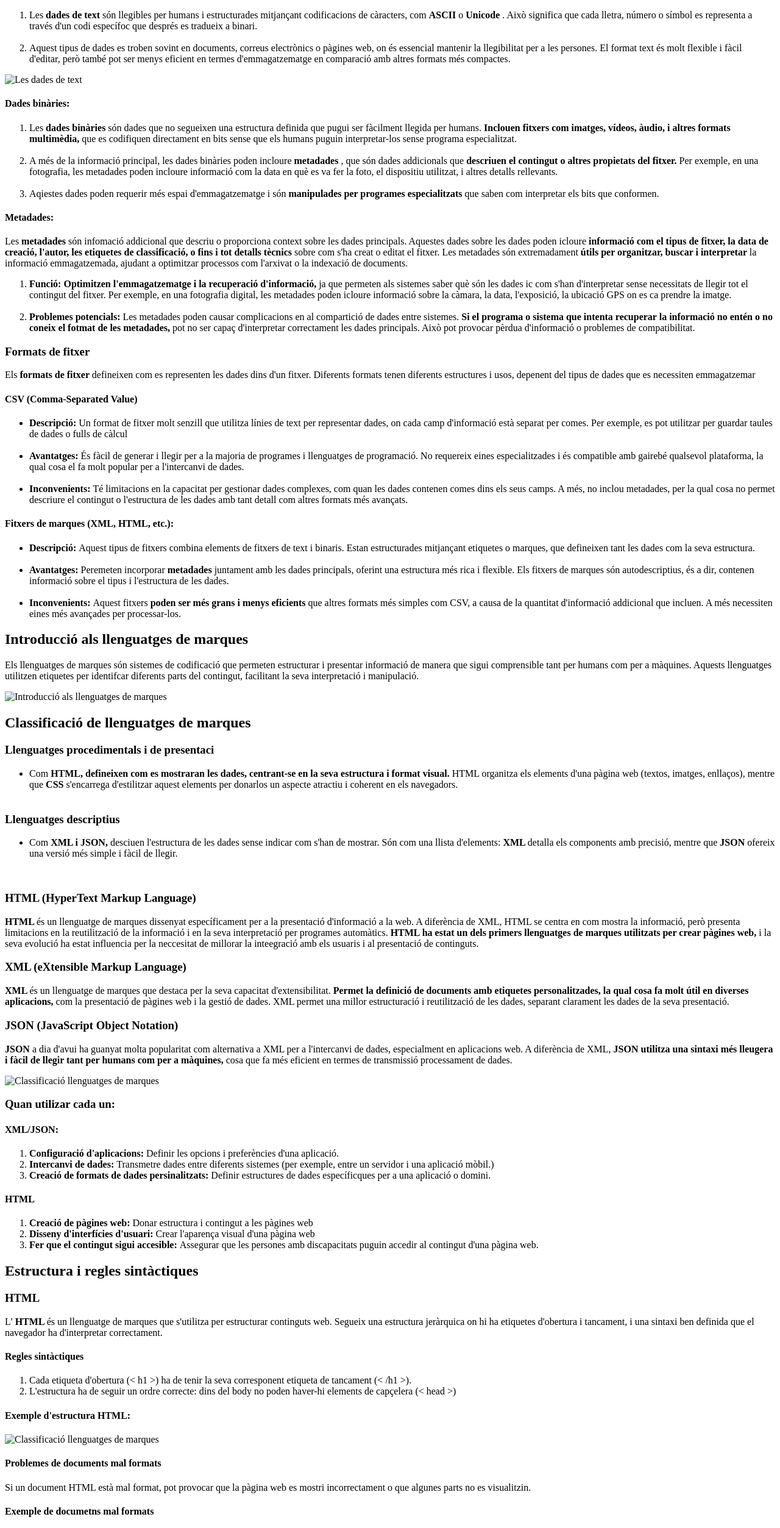
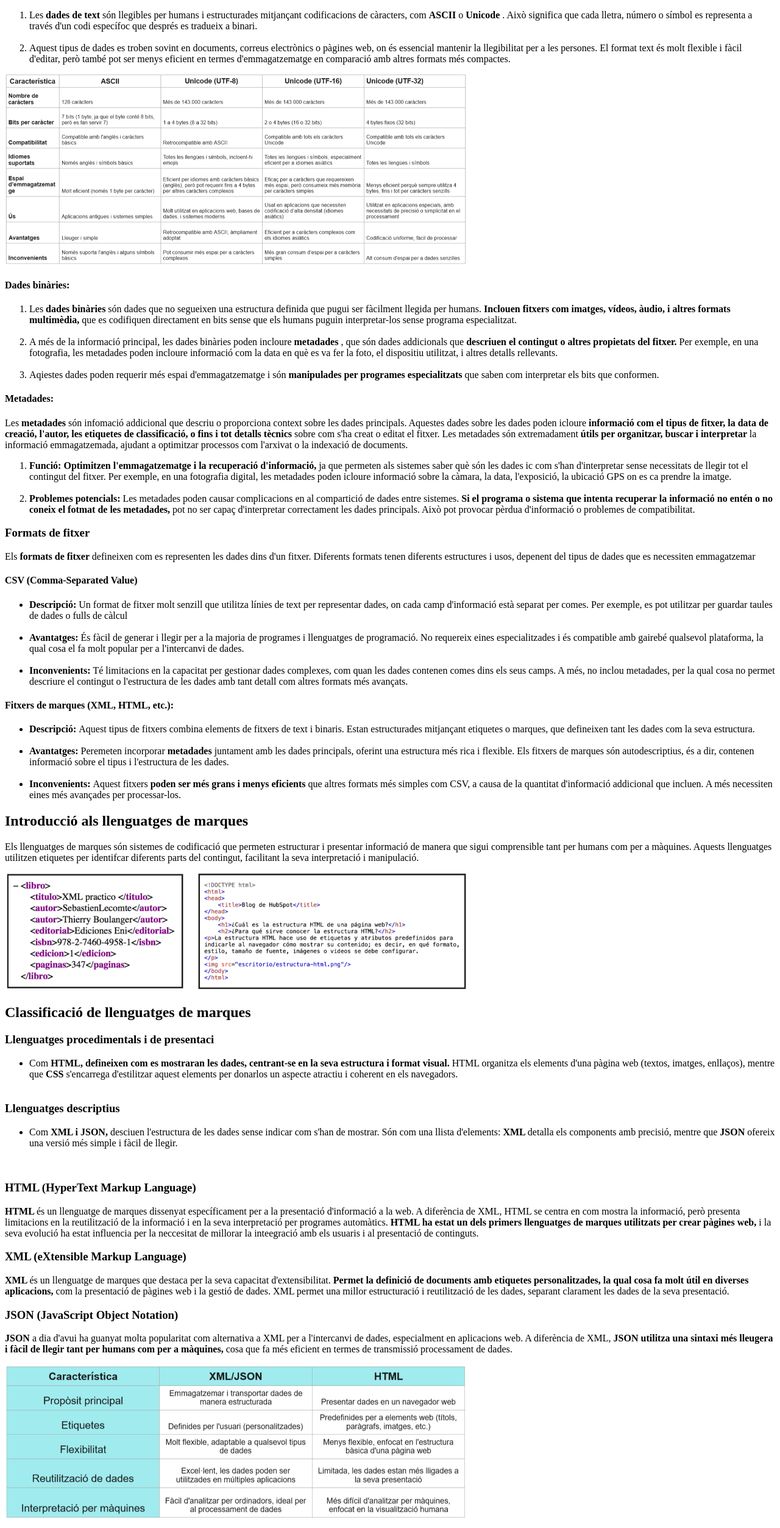
Before and after one commit to JeremyHernandez123/Projecte-apunts, a plain HTML site: page Unitat1.html in a window 1280 px wide. Shown: the part 1080-3586 px from the top of the page at 61% size. Drawn offline with Linux system fonts and the light colour scheme; files whose address does not match are found by name.

Commit message:
Edició 4

```diff
--- a/Unitat1.html
+++ b/Unitat1.html
@@ -57,7 +57,7 @@
 
 	 		<li> Aquest tipus de dades es troben sovint en documents, correus electrònics o pàgines web, on és essencial mantenir la llegibilitat per a les persones. El format text és molt flexible i fàcil d'editar, però també pot ser menys eficient en termes d'emmagatzematge en comparació amb altres formats més compactes. </li>
 	 	</ol>
-	 	<img src="Les dades de text.png" alt="Les dades de text" style="width: 60%">
+	 	<img src="Estorage/Les dades de text.png" alt="Les dades de text" style="width: 60%">
 
 	 <h4> Dades binàries: </h4>
 	 	<ol>
@@ -94,7 +94,7 @@
 
 	 <h2> Introducció als llenguatges de marques </h2>
 	 	<p> Els llenguatges de marques són sistemes de codificació que permeten estructurar i presentar informació de manera que sigui comprensible tant per humans com per a màquines. Aquests llenguatges utilitzen etiquetes per identifcar diferents parts del contingut, facilitant la seva interpretació i manipulació. </p>
-	 	<img src="Introducció als llenguatges de marques.png" alt="Introducció als llenguatges de marques" style="width: 60%">
+	 	<img src="Estorage/Introducció als llenguatges de marques.png" alt="Introducció als llenguatges de marques" style="width: 60%">
 
 	 <h2> Classificació de llenguatges de marques </h2>
 	 <h3> Llenguatges procedimentals i de presentaci </h3>
@@ -113,7 +113,7 @@
 	 <h3> JSON (JavaScript Object Notation) </h3>
 	 	<p> <b> JSON </b> a dia d'avui ha guanyat molta popularitat com alternativa a XML per a l'intercanvi de dades, especialment en aplicacions web. A diferència de XML, <b> JSON utilitza una sintaxi més lleugera i fàcil de llegir tant per humans com per a màquines, </b> cosa que fa més eficient en termes de transmissió processament de dades. </p>
 
-	 <img src="Classificació de llenguatges de marques.png" alt="Classificació llenguatges de marques" style="width: 60%">
+	 <img src="Estorage/Classificació de llenguatges de marques.png" alt="Classificació llenguatges de marques" style="width: 60%">
 
 	 <h3> Quan utilizar cada un: </h3>
 	 <h4> XML/JSON: </h4>
@@ -147,7 +147,7 @@
 	 		</ol>
 	 	<h4> Exemple d'estructura HTML: </h4>
 
-	 	<img src="Exemple estructura HTML.png" alt="Classificació llenguatges de marques" style="width: 25%">
+	 	<img src="Estorage/Exemple estructura HTML.png" alt="Classificació llenguatges de marques" style="width: 25%">
 
 	 	<h4> Problemes de documents mal formats </h4>
 	 		<p> Si un document HTML està mal format, pot provocar que la pàgina web es mostri incorrectament o que algunes parts no es visualitzin.
@@ -158,7 +158,7 @@
 	 	<h4> Espais de noms </h4>
 	 		<p> En <b> HTML </b>, els espais de noms no són tan utilitzats com XML, però són importants en casos d'embedat de llenguatges o tecnologia externa, com <b> SVG </b> (gràfics vectorials escalables). </p>
 
-	 	 	<img src="Espais de noms.png" style="width: 35%">
+	 	 	<img src="Estorage/Espais de noms.png" style="width: 35%">
 	 	 	<p> <b> Avantatges: </b> L'us de l'espai de noms xmlns per a <b> SVG </b> permet que el navegador sàpiga que el contingut dins d'aquestes etiquetes és gràfic vectorial, no HTML. </p>
 
 	 	 <h3> XML </h3>
@@ -173,7 +173,7 @@
 
 	 	<h4> Exemple d'estructura HTML: </h4>
 
-	 		<img src="C:\Users\jerem\OneDrive\Documentos\Llenguatge de marques\Projecte Apunts\Estorage\Exemple estructura XML.png" style="width: 35%">
+	 		<img src="Estorage\Exemple estructura XML.png" style="width: 35%">
 
 		 	<!-- seguir la pàgina 19 de la unitat 1 -->
 </html>
```
